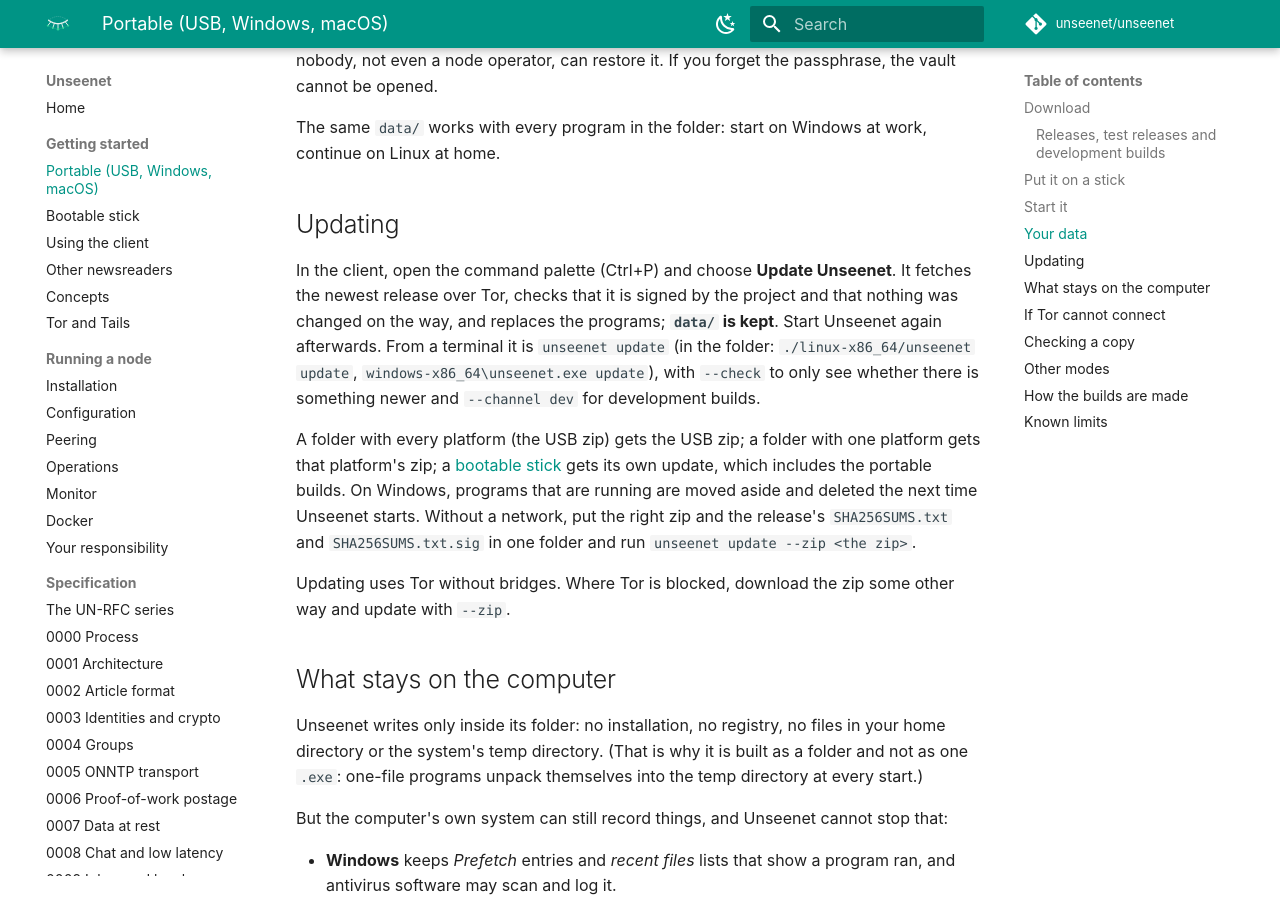
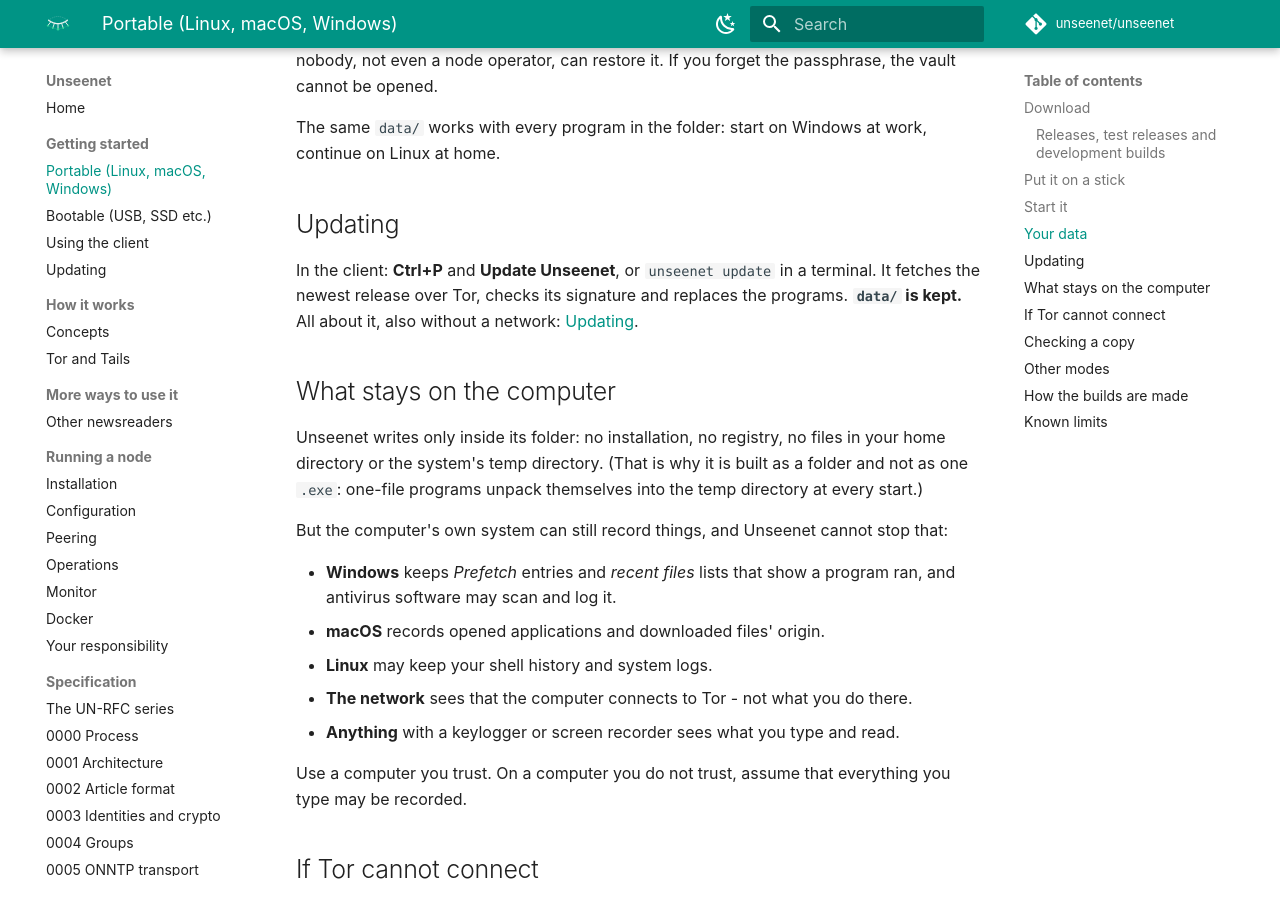
Before and after one commit to unseenet/unseenet, an MkDocs documentation site: the page built from docs/portable.md, in a window 1280 px wide and 900 px high, scrolled down 2449 px. Built offline with MkDocs 1.6.1 and Material for MkDocs 9.7.7, drawn with Linux system fonts in a browser that asks for light colours; comment, search, counter and statistics services are not loaded; some of the changed text lies outside the part shown.

Commit message:
Docs: an Updating page, and Getting started tidied
- docs/updating.md: bootable and portable, without a network, why it can be
  trusted, what can go wrong, versions before 0.3.0.
- Titles: Portable (Linux, macOS, Windows), Bootable (USB, SSD etc.).
- Getting started is now Portable, Bootable, Using the client, Updating;
  Concepts and Tor and Tails under How it works; Other newsreaders under
  More ways to use it. The home page points to Portable and Bootable.

```diff
--- a/docs/portable.md
+++ b/docs/portable.md
@@ -1,4 +1,4 @@
-# Portable: USB stick, Windows, macOS
+# Portable (Linux, macOS, Windows)
 
 The portable builds are the easiest way to use Unseenet: one folder with the
 client **and Tor** inside, nothing to install. Unzip it, start it, done. Put
@@ -125,23 +125,10 @@
 
 ## Updating
 
-In the client, open the command palette (Ctrl+P) and choose **Update
-Unseenet**. It fetches the newest release over Tor, checks that it is
-signed by the project and that nothing was changed on the way, and replaces
-the programs; **`data/` is kept**. Start Unseenet again afterwards. From a
-terminal it is `unseenet update` (in the folder: `./linux-x86_64/unseenet
-update`, `windows-x86_64\unseenet.exe update`), with `--check` to only see
-whether there is something newer and `--channel dev` for development builds.
-
-A folder with every platform (the USB zip) gets the USB zip; a folder with
-one platform gets that platform's zip; a [bootable stick](bootable.md#updating)
-gets its own update, which includes the portable builds. On Windows, programs
-that are running are moved aside and deleted the next time Unseenet starts.
-Without a network, put the right zip and the release's `SHA256SUMS.txt` and
-`SHA256SUMS.txt.sig` in one folder and run `unseenet update --zip <the zip>`.
-
-Updating uses Tor without bridges. Where Tor is blocked, download the zip
-some other way and update with `--zip`.
+In the client: **Ctrl+P** and **Update Unseenet**, or `unseenet update` in
+a terminal. It fetches the newest release over Tor, checks its signature and
+replaces the programs. **`data/` is kept.** All about it, also without a
+network: [Updating](updating.md).
 
 ## What stays on the computer
 
--- a/mkdocs.yml
+++ b/mkdocs.yml
@@ -55,12 +55,15 @@
 nav:
   - Home: index.md
   - Getting started:
-      - Portable (USB, Windows, macOS): portable.md
-      - Bootable stick: bootable.md
+      - Portable (Linux, macOS, Windows): portable.md
+      - Bootable (USB, SSD etc.): bootable.md
       - Using the client: client.md
-      - Other newsreaders: other-clients.md
+      - Updating: updating.md
+  - How it works:
       - Concepts: concepts.md
       - Tor and Tails: tor.md
+  - More ways to use it:
+      - Other newsreaders: other-clients.md
   - Running a node:
       - Installation: node/install.md
       - Configuration: node/configuration.md
```
Also changed, not shown: README.md (+2 -2 lines), docs/bootable.md (+4 -35 lines), docs/index.md (+3 -2 lines), docs/updating.md (added, +104 -0 lines).
